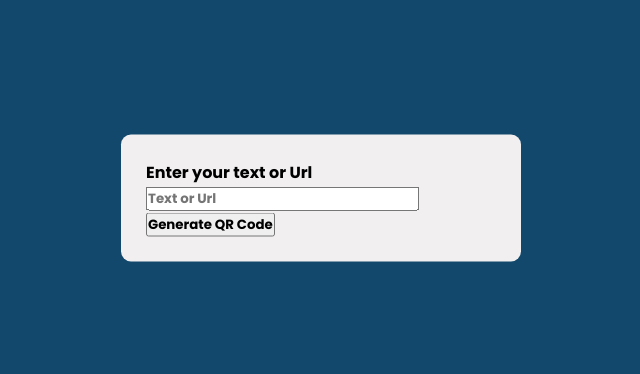
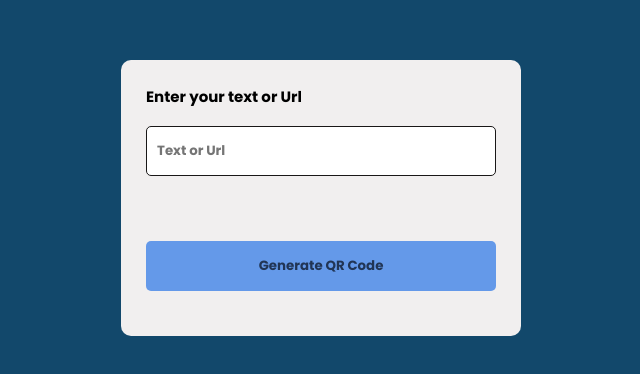
Before and after one commit to ahmed200salah/QR_Code_Generator, a plain HTML site: page index.html in a window 1280 px wide. Shown: the part 202-576 px from the top of the page, without its empty margins (319-959 px from the left). Drawn offline with Linux system fonts and the light colour scheme.

```diff
--- a/index.html
+++ b/index.html
@@ -11,10 +11,26 @@
 
 <div class="container">
     <p>Enter your text or Url</p>
-    <input type="text" placeholder="Text or Url">
+    <input type="text" placeholder="Text or Url" id="qrText">
+
+    <div id="imgBox">
+        <img src="" id="qrImage">
+    </div>
+
     <button>Generate QR Code</button>
 </div>
 
 
+
+<script>
+let imgBox = document.getElementById('imgBox');
+let qrImage = document.getElementById('qrImage');
+let qrText = document.getElementById('qrText');
+
+function generateQr(){
+    qrImage.src = "https://api.qrserver.com/v1/create-qr-code/?size=150x150&data="
+}
+
+</script>
 </body>
 </html>
--- a/style.css
+++ b/style.css
@@ -18,3 +18,34 @@ body{
     background: #F1EFEF;
     border-radius: 10px;
 }
+.container p{
+    font-weight: 600;
+    font-size: 15px;
+    margin-bottom: 8px;
+}
+.container input{
+    width: 100%;
+    height: 50px;
+    border: 1px solid #191717;
+    outline: 0;
+    padding: 10px;
+    margin: 10px 0 20px;
+    border-radius: 5px;
+}
+.container button{
+    width: 100%;
+    height: 50px;
+    background: #6499E9;
+    color: #213555;
+    border: 0;
+    outline: 0;
+    border-radius: 5px;
+    cursor: pointer;
+    margin: 20px 0;
+    font-weight: 500;
+}
+.container button:hover{
+    background: #191717;
+    color: #CCC8AA;
+    transition: all 0.3s linear;
+}
```
